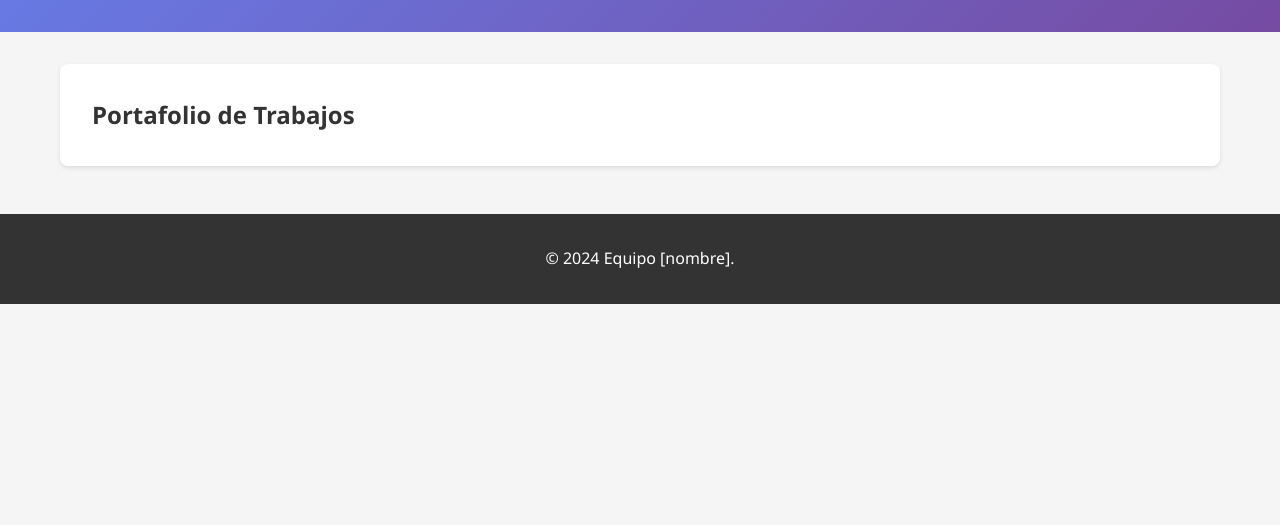
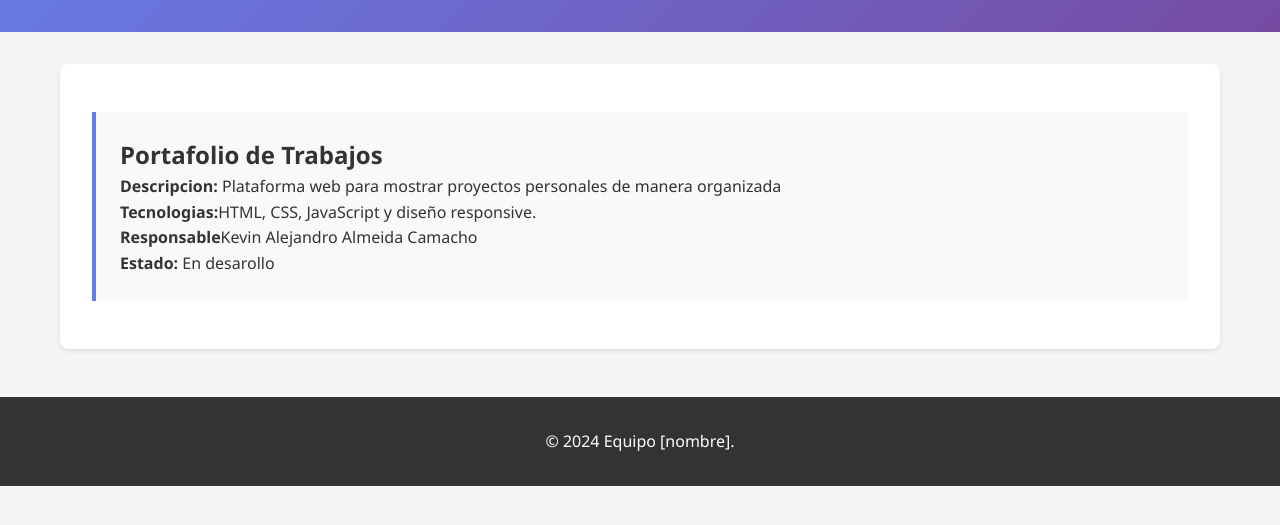
Before and after one commit to JeronimoOsorio/portafolio-equipo-AJK, a plain HTML site: page proyectos.html in a window 1280 px wide. Shown: the part 125-650 px from the top of the page. Drawn offline with Linux system fonts and the light colour scheme.

Commit message:
feat: añado proyecto AJK al archivo de proyectos.html y el apartado de Kevin Almeida Camacho a config.js

```diff
--- a/config.js
+++ b/config.js
@@ -1,10 +1,15 @@
 // Configuración del portafolio
 const configuracion = {
-    nombreEquipo: "Equipo [nombre]",
+    nombreEquipo: "AJK",
     version: "1.0.0",
-    fechaCreacion: "2024-11-14",
+    fechaCreacion: "2025-11-14",
     miembros: [
-        // Cada miembro añadirá su información aquí
+        {
+            nombre: "Kevin Alejandro Almeida Camacho",
+            rol:"Diseñador Web",
+            github:"keviin17"
+
+        }
     ]
 };
 
--- a/proyectos.html
+++ b/proyectos.html
@@ -17,8 +17,15 @@
 
     <main>
         <section id="lista-proyectos">
-            <h2>Portafolio de Trabajos</h2>
-            <!-- Cada miembro añadirá un proyecto -->
+            <article class="proyecto">
+                <h2>Portafolio de Trabajos</h2>
+                <p><strong>Descripcion:</strong> Plataforma web para mostrar proyectos personales de manera organizada</p>
+                <p><strong>Tecnologias:</strong>HTML, CSS, JavaScript y diseño responsive.</p>
+                <p><strong>Responsable</strong>Kevin Alejandro Almeida Camacho</p>
+                <p><strong>Estado:</strong> En desarollo</p>
+            </article>
+
+
         </section>
     </main>
 
```
